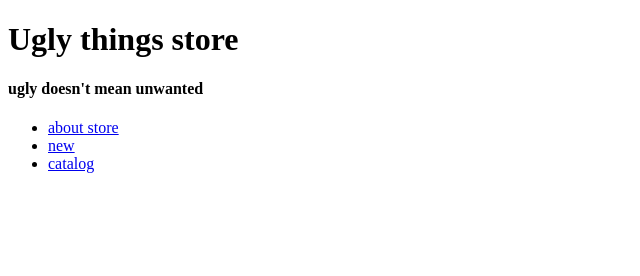
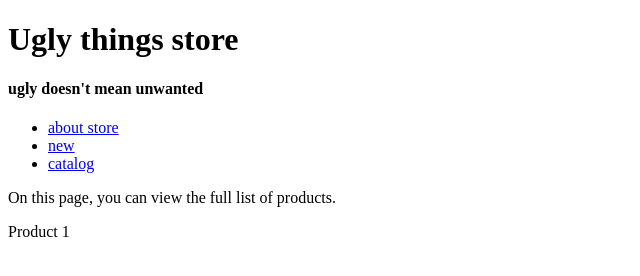
Before and after one commit to aleksashako/web-lab1-shop, a plain HTML site: page index.html in a window 1280 px wide. Shown: the whole page, without its empty margins (0-640 px from the left). Drawn offline with Linux system fonts and the light colour scheme.

Commit message:
Added test class

```diff
--- a/index.html
+++ b/index.html
@@ -30,5 +30,8 @@
             </li>
 		</ul>
 	</nav>
+
+    <p>On this page, you can view the full list of products.</p>
+    <span class="products">Product 1</span>
 </body>
 </html>
```
